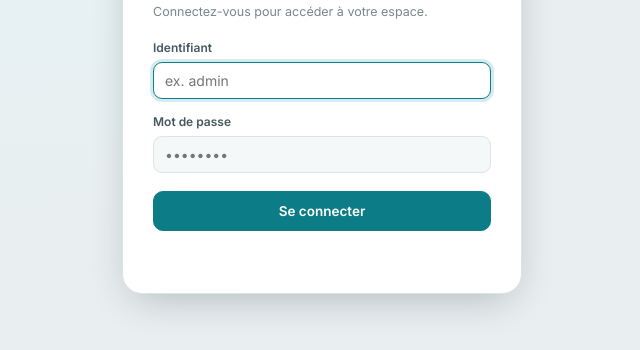
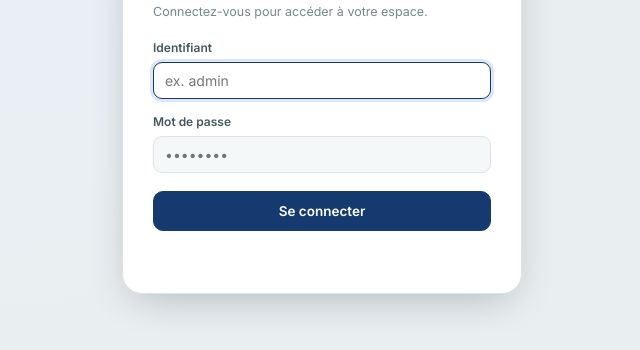
Before and after one commit to KOFURB/presto-pressing, a website: page public/index.html in a window 1280 px wide. Shown: the part 422-772 px from the top of the page, without its empty margins (318-958 px from the left). Drawn offline with Linux system fonts and the light colour scheme.

Commit message:
Couleurs NOVA (marine + or)

```diff
--- a/public/index.html
+++ b/public/index.html
@@ -12,8 +12,8 @@
 :root{
   --bg:#e9eef0; --surface:#ffffff; --surface-2:#f4f8f9; --surface-3:#eaf1f2;
   --ink:#132229; --ink-soft:#455860; --muted:#77878e; --line:#dbe4e7; --line-strong:#c4d1d5;
-  --accent:#0c7d86; --accent-2:#0a656d; --accent-ink:#ffffff; --accent-soft:#d5ecee; --accent-soft-2:#e6f4f5;
-  --amber:#c9761a; --amber-soft:#f6e6d4;
+  --accent:#143a70; --accent-2:#0e2b54; --accent-ink:#ffffff; --accent-soft:#dde7f4; --accent-soft-2:#eaf1fa;
+  --amber:#b3831e; --amber-soft:#f6ebd2;
   --good:#1c8f5a; --good-soft:#d7efe3;
   --warn:#b9820a; --warn-soft:#f6ead0;
   --crit:#c33b4d; --crit-soft:#f7dde1;
@@ -29,8 +29,8 @@
   @media (prefers-color-scheme:dark){
     --bg:#0b1417; --surface:#131f24; --surface-2:#18272d; --surface-3:#1f3138; --line:#25373e; --line-strong:#31474f;
     --ink:#e9f0f2; --ink-soft:#a9bbc1; --muted:#7a8d94;
-    --accent:#2bb6c0; --accent-2:#3ccad4; --accent-ink:#04191c; --accent-soft:#123239; --accent-soft-2:#0f2a30;
-    --amber:#e3a45a; --amber-soft:#33251592;
+    --accent:#4f88d8; --accent-2:#6ba0e6; --accent-ink:#ffffff; --accent-soft:#16283f; --accent-soft-2:#0f2036;
+    --amber:#d9b45a; --amber-soft:#33291299;
     --good:#3fbd82; --good-soft:#12302279;
     --warn:#e0b24a; --warn-soft:#33290f8a;
     --crit:#ef6d7e; --crit-soft:#3a1b2079;
@@ -42,8 +42,8 @@
 :root[data-theme="dark"]{
   --bg:#0b1417; --surface:#131f24; --surface-2:#18272d; --surface-3:#1f3138; --line:#25373e; --line-strong:#31474f;
   --ink:#e9f0f2; --ink-soft:#a9bbc1; --muted:#7a8d94;
-  --accent:#2bb6c0; --accent-2:#3ccad4; --accent-ink:#04191c; --accent-soft:#123239; --accent-soft-2:#0f2a30;
-  --amber:#e3a45a; --amber-soft:#33251592;
+  --accent:#4f88d8; --accent-2:#6ba0e6; --accent-ink:#ffffff; --accent-soft:#16283f; --accent-soft-2:#0f2036;
+  --amber:#d9b45a; --amber-soft:#33291299;
   --good:#3fbd82; --good-soft:#12302279;
   --warn:#e0b24a; --warn-soft:#33290f8a;
   --crit:#ef6d7e; --crit-soft:#3a1b2079;
```
